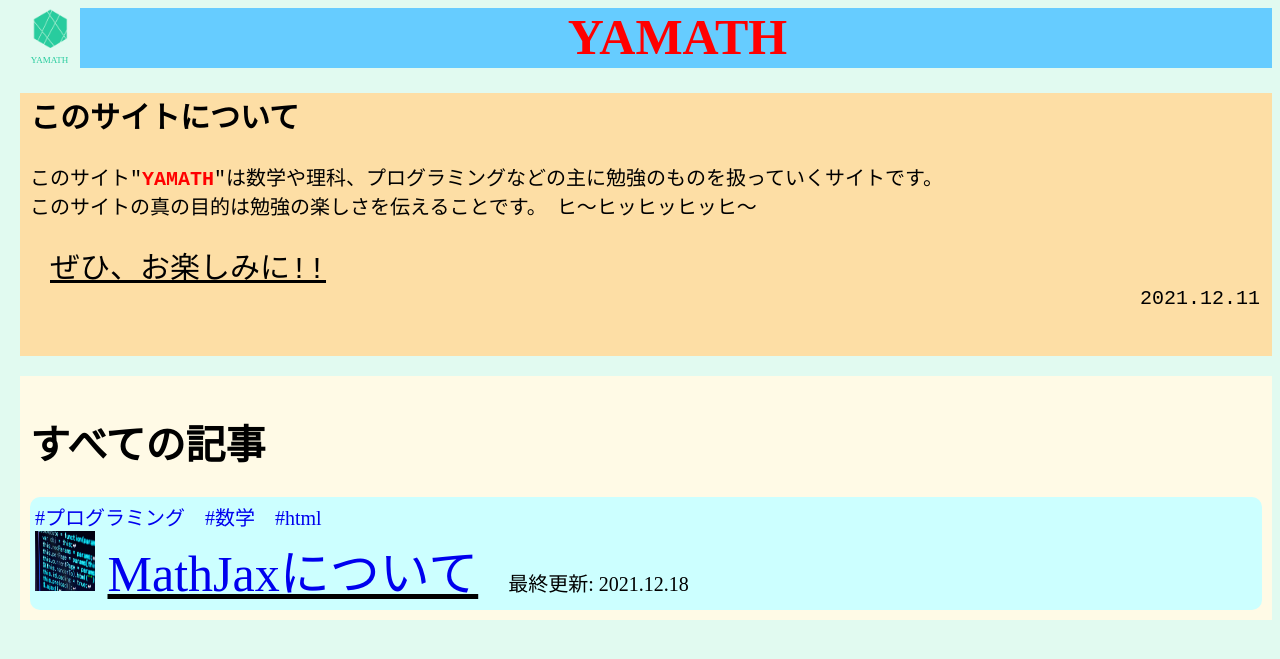
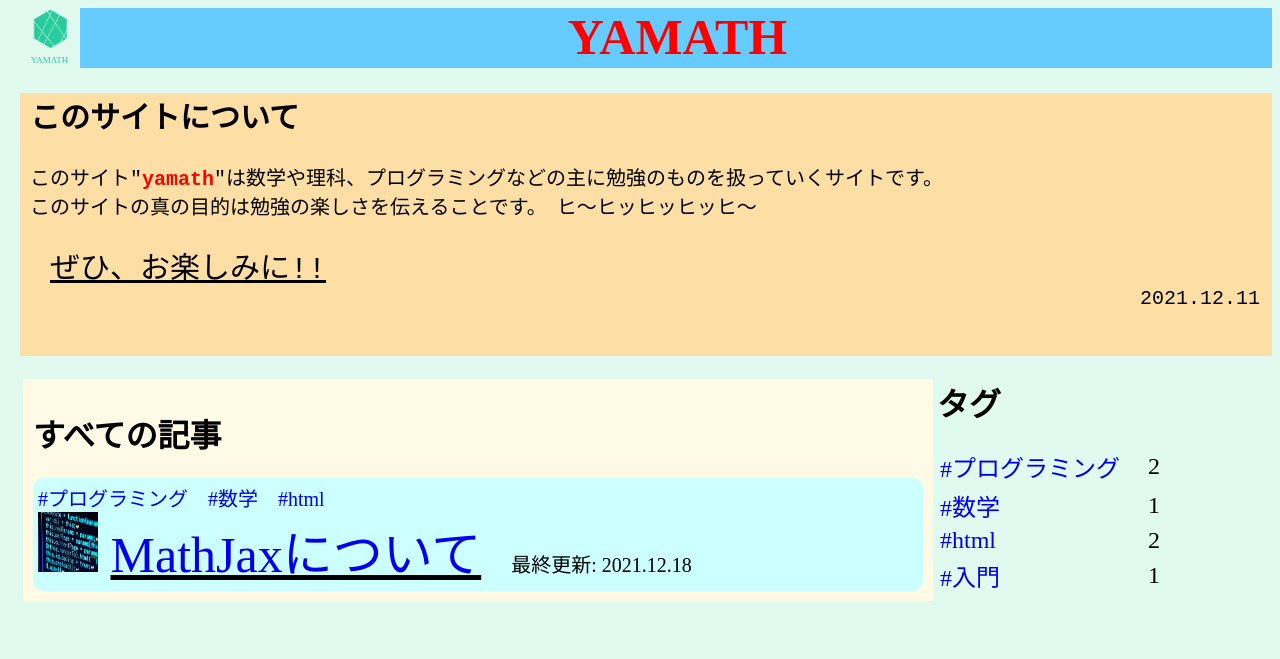
Before and after one commit to tiger-math/yamath, a Jekyll site: the page index.html, which Jekyll copies as it is, in a window 1280 px wide. Shown: the top 659 px of the page. Built offline with Jekyll 4.4.1, drawn with Linux system fonts in a browser that asks for light colours.

Commit message:
Update index.html

```diff
--- a/index.html
+++ b/index.html
@@ -15,7 +15,7 @@
  <div class="explain">
  <h2>このサイトについて</h2>
  <pre>
-このサイト"<span class="yamath">YAMATH</span>"は数学や理科、プログラミングなどの主に勉強のものを扱っていくサイトです。
+このサイト"<span class="yamath">yamath</span>"は数学や理科、プログラミングなどの主に勉強のものを扱っていくサイトです。
 このサイトの真の目的は勉強の楽しさを伝えることです。　ヒ〜ヒッヒッヒッヒ〜
 
 　<span class="explain-end">ぜひ、お楽しみに!!</span>
@@ -23,6 +23,9 @@
  </pre>
  </div>
 
+ <table>
+ <tr>
+ <td width="80%" valign="top">
  <div class="all-page">
   <h1>すべての記事</h1>
    <div class="page">
@@ -32,5 +35,19 @@
 	</div>
 
  </div>
+ </td>
+ <td width="20%" valign="top">
+ <div class="tag">
+  <h1>タグ</h1>
+  <table style="font-size:24px;">
+  <tr><td><a href="tag-プログラミング.html">#プログラミング　</a></td><td>2</td></tr>
+  <tr><td><a href="tag-数学.html">#数学</a></td><td>1</td></tr>
+  <tr><td><a href="tag-html.html">#html</a></td><td>2</td></tr>
+  <tr><td><a href="tag-入門.html">#入門</a></td><td>1</td>
+  </table>
+ </div>
+ </td>
+ </tr>
+ </table>
 </body>
 </html>
```
